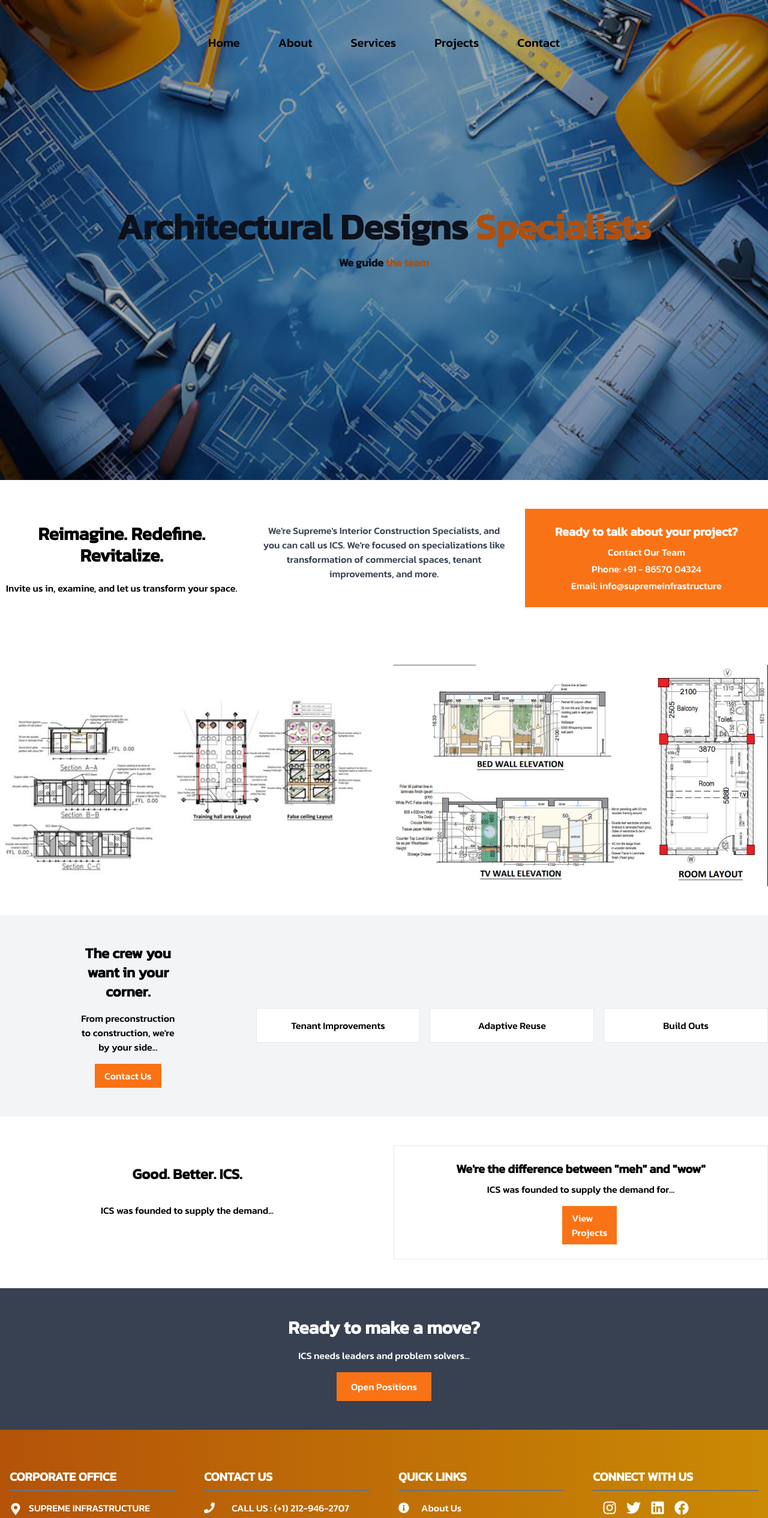
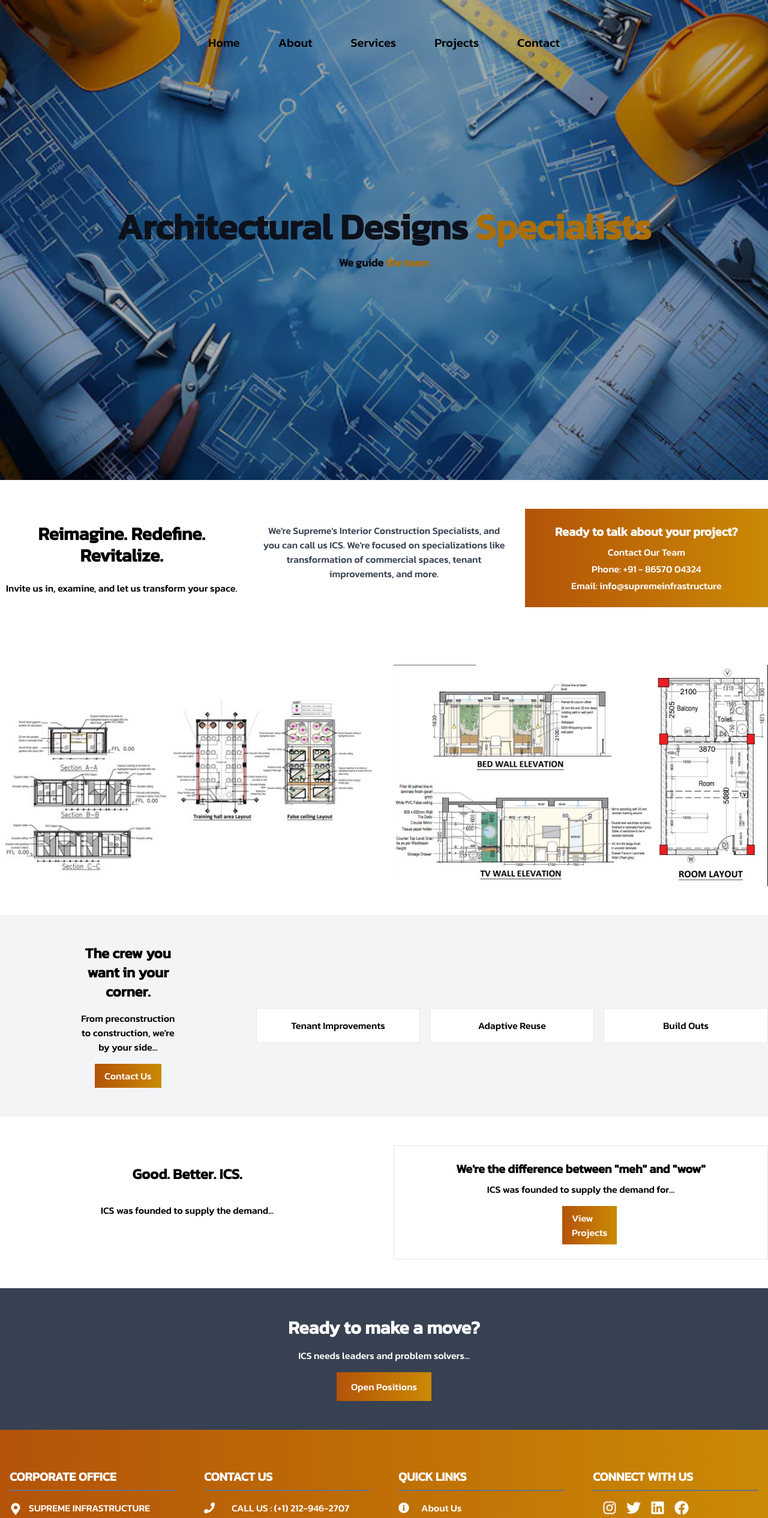
Before and after one commit to AkshayKalamkarr/supremeinfrastructure, a Next.js app: page /about/architecturalDesigns in a window 1280 px wide. Shown: the top 2530 px of the page at 60% size. Built offline with nearby package versions, Linux system fonts and the light colour scheme.

Commit message:
new code

```diff
--- a/app/about/architecturalDesigns/page.jsx
+++ b/app/about/architecturalDesigns/page.jsx
@@ -22,7 +22,7 @@ export default function Home() {
             animate={{ y: 0, opacity: 1 }}
             transition={{ delay: 0.5, duration: 0.8 }}
           >Architectural Designs
-            <span className='text-orange-500'> Specialists</span>
+            <span className='text-amber-500'> Specialists</span>
           </motion.h2>
           <motion.p
             className="mt-4 text-lg text-center font-bold"
@@ -30,7 +30,7 @@ export default function Home() {
             animate={{ y: 0, opacity: 1 }}
             transition={{ delay: 0.8, duration: 0.8 }}
           >
-            We guide  <span className='text-orange-500'> the team</span>
+            We guide  <span className='text-amber-500'> the team</span>
           </motion.p>
         </div>
       </motion.section>
@@ -62,7 +62,7 @@ export default function Home() {
             <p className="text-gray-700 text-center md:my-6">We're Supreme's Interior Construction Specialists, and you can call us ICS. We're focused on specializations like transformation of commercial spaces, tenant improvements, and more.</p>
           </motion.div>
           <motion.div
-            className="bg-orange-500 text-white p-6"
+            className="bg-gradient-to-r from-amber-700 to-yellow-600 text-white p-6"
           // initial={{ x: 50, opacity: 0 }}
           // whileInView={{ x: 0, opacity: 1 }}
           // transition={{ duration: 0.8, delay: 0.4 }}
@@ -126,7 +126,7 @@ export default function Home() {
             <div className="mt-4 flex space-x-4 justify-center">
               <motion.a
                 href="/contact"
-                className="bg-orange-500 text-white px-4 py-2"
+                className="bg-gradient-to-r from-amber-700 to-yellow-600 text-white px-4 py-2"
                 whileHover={{ scale: 1.05 }}
                 whileTap={{ scale: 0.95 }}
               >
@@ -200,7 +200,7 @@ export default function Home() {
               // whileHover={{ scale: 1.05 }}
               // whileTap={{ scale: 0.95 }}
               >
-                <Link href="/services/servicesdashboard" className="mt-4 inline-block bg-orange-500 text-white px-4 mx-24 py-2 md:mx-64">View Projects</Link>
+                <Link href="/services/servicesdashboard" className="mt-4 inline-block bg-gradient-to-r from-amber-700 to-yellow-600 text-white px-4 mx-24 py-2 md:mx-64">View Projects</Link>
               </motion.div>
             </div>
           </motion.div>
@@ -236,7 +236,7 @@ export default function Home() {
           </motion.p>
           <motion.a
             href="/contact/career"
-            className="mt-4 inline-block bg-orange-500 text-white px-6 py-3"
+            className="mt-4 inline-block bg-gradient-to-r from-amber-700 to-yellow-600 text-white px-6 py-3"
             whileHover={{ scale: 1.05 }}
             whileTap={{ scale: 0.95 }}
             initial={{ opacity: 0 }}
```
